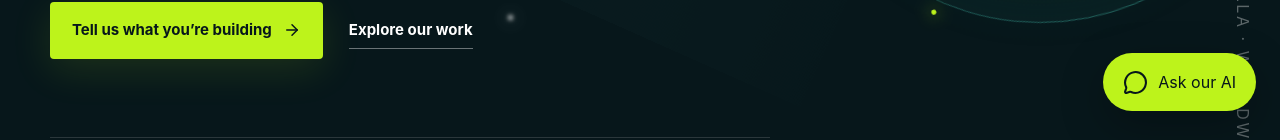
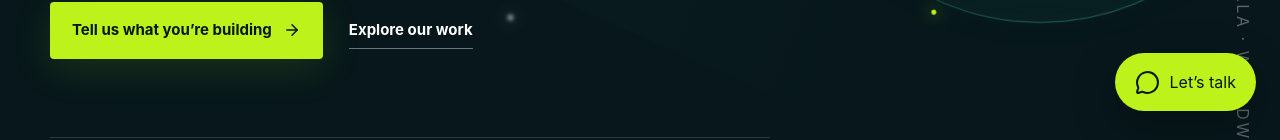
Before and after one commit to clubgamerzone/clubgamerzonewebapp, a React (Vite) app: page / in a window 1280 px wide. Shown: the part 667-807 px from the top of the page. Built offline with nearby package versions, Linux system fonts and the light colour scheme.

Commit message:
Update ClubGamerZone chat voice

```diff
--- a/src/ChatWidget.tsx
+++ b/src/ChatWidget.tsx
@@ -5,8 +5,8 @@ import type { Locale } from '../app/page';
 type ChatMessage = { role: 'assistant' | 'user'; content: string };
 
 const copy = {
-  en: { greeting: 'Hi! I’m the ClubGamerZone assistant. Tell me what you want to build, improve, or automate, and I’ll help you explore the next step.', suggestions: ['Can you build my app idea?', 'How can AI help my business?', 'I need a website'], ready: 'Ready to help', close: 'Close chat', thinking: 'Thinking…', message: 'Your message', placeholder: 'What would you like to build?', send: 'Send message', disclaimer: 'AI can make mistakes. Project estimates are confirmed by our team.', launcher: 'Ask our AI', openLabel: 'Ask our AI assistant', closeLabel: 'Close AI assistant', fallback: 'I’m having trouble connecting right now. Please email admin@clubgamerzone.com or call +57 301 273 1004 and our team will help you.', panel: 'Chat with ClubGamerZone' },
-  es: { greeting: '¡Hola! Soy el asistente de ClubGamerZone. Cuéntame qué quieres construir, mejorar o automatizar y te ayudaré a explorar el siguiente paso.', suggestions: ['¿Pueden desarrollar mi idea de aplicación?', '¿Cómo puede ayudar la IA a mi negocio?', 'Necesito un sitio web'], ready: 'Listo para ayudarte', close: 'Cerrar chat', thinking: 'Pensando…', message: 'Tu mensaje', placeholder: '¿Qué te gustaría construir?', send: 'Enviar mensaje', disclaimer: 'La IA puede cometer errores. Nuestro equipo confirma las estimaciones del proyecto.', launcher: 'Pregunta a nuestra IA', openLabel: 'Consultar a nuestro asistente de IA', closeLabel: 'Cerrar asistente de IA', fallback: 'Tengo problemas para conectarme en este momento. Escríbenos a admin@clubgamerzone.com o llama al +57 301 273 1004 y nuestro equipo te ayudará.', panel: 'Chatea con ClubGamerZone' },
+  en: { greeting: 'Hi! Welcome to ClubGamerZone. Tell us what you want to build, improve, or automate, and we’ll help you define the best next step.', suggestions: ['Can you build my app idea?', 'How can AI help my business?', 'I need a website'], ready: 'Ready to talk', close: 'Close chat', thinking: 'Writing…', message: 'Your message', placeholder: 'What would you like to build?', send: 'Send message', disclaimer: 'AI-powered conversation in our team’s voice. We personally confirm all project details and estimates.', launcher: 'Let’s talk', openLabel: 'Talk with ClubGamerZone', closeLabel: 'Close ClubGamerZone chat', fallback: 'We’re having trouble connecting right now. Please email us at admin@clubgamerzone.com or call +57 301 273 1004 and we’ll help you personally.', panel: 'Chat with ClubGamerZone' },
+  es: { greeting: '¡Hola! Bienvenido a ClubGamerZone. Cuéntanos qué quieres construir, mejorar o automatizar y te ayudaremos a definir el mejor siguiente paso.', suggestions: ['¿Pueden desarrollar mi idea de aplicación?', '¿Cómo puede ayudar la IA a mi negocio?', 'Necesito un sitio web'], ready: 'Listos para conversar', close: 'Cerrar chat', thinking: 'Escribiendo…', message: 'Tu mensaje', placeholder: '¿Qué te gustaría construir?', send: 'Enviar mensaje', disclaimer: 'Conversación impulsada por IA con la voz de nuestro equipo. Confirmamos personalmente todos los detalles y estimaciones.', launcher: 'Hablemos', openLabel: 'Hablar con ClubGamerZone', closeLabel: 'Cerrar chat de ClubGamerZone', fallback: 'Tenemos problemas para conectarnos en este momento. Escríbenos a admin@clubgamerzone.com o llama al +57 301 273 1004 y te ayudaremos personalmente.', panel: 'Chatea con ClubGamerZone' },
 } as const;
 
 export default function ChatWidget({ locale }: { locale: Locale }) {
@@ -64,7 +64,7 @@ export default function ChatWidget({ locale }: { locale: Locale }) {
       {open && (
         <section className="chat-panel" aria-label={c.panel}>
           <header className="chat-header">
-            <div className="chat-identity"><span><Bot size={20} /></span><div><strong>ClubGamerZone AI</strong><small><i /> {c.ready}</small></div></div>
+            <div className="chat-identity"><span><Bot size={20} /></span><div><strong>ClubGamerZone</strong><small><i /> {c.ready}</small></div></div>
             <button onClick={() => setOpen(false)} aria-label={c.close}><X size={20} /></button>
           </header>
           <div className="chat-body" aria-live="polite">
```
